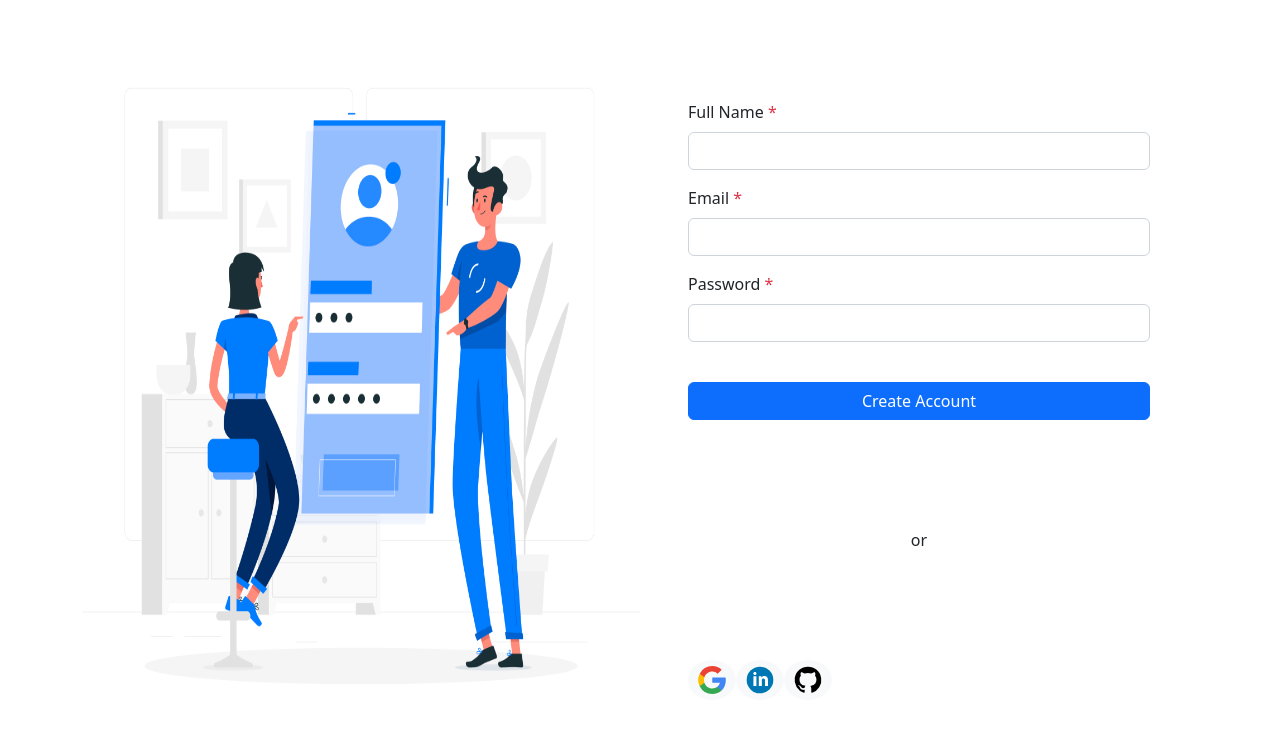
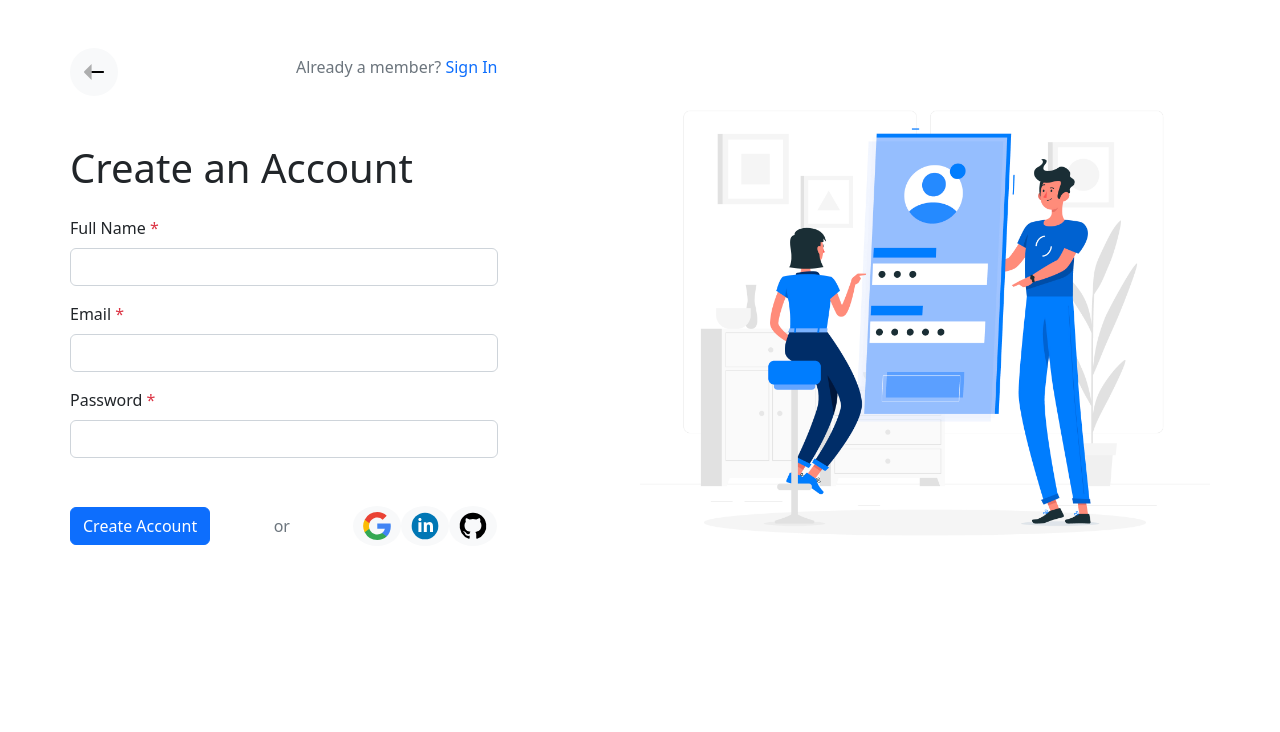
Before and after one commit to Abdurauf1/collections, a React (Create React App) app: page /signup in a window 1280 px wide. Shown: the top 732 px of the page. Built offline with nearby package versions, Linux system fonts and the light colour scheme.

Commit message:
refactor: changed sign up form style

```diff
--- a/src/pages/SignUp.jsx
+++ b/src/pages/SignUp.jsx
@@ -1,7 +1,9 @@
 import React, { useState } from "react";
-import { Form, Button, Container } from "react-bootstrap";
+import { Button, Container, Form } from "react-bootstrap";
 import { api } from "../api/api";
+import { Link } from "react-router-dom";
 import axios from "axios";
+import backIcon from "../assets/icons/back.svg";
 import signUpImg from "../assets/images/signup.jpg";
 import SocialsSignIn from "../components/SocialsSignIn";
 
@@ -39,23 +41,45 @@ const SignUp = () => {
     setState({ ...state, [name]: value });
   };
   return (
-    <Container className="d-flex align-items-center" style={{ height: "100vh" }}>
-      <img className="w-50 h-100" src={signUpImg} alt="sign up img" />
-      <div className="d-flex flex-column justify-content-between w-100 px-5 h-75">
-        <Form className="w-100" onSubmit={handleSubmit}>
+    <Container className="d-flex px-0 py-5">
+      <div className="w-50">
+        <div className="d-flex justify-content-between align-items-center mb-5 w-75">
+          <Link
+            to="/signin"
+            className="d-flex align-items-center justify-content-center p-2 rounded-circle bg-light"
+            style={{ width: "3rem", height: "3rem" }}
+          >
+            <img className="w-75" src={backIcon} alt="back" />
+          </Link>
+          <h6>
+            <span className="text-secondary">Already a member?</span>{" "}
+            <Link to="/signin" className="text-decoration-none">
+              Sign In
+            </Link>
+          </h6>
+        </div>
+        <div className="w-75">
+          <h1 className="mb-4">Create an Account</h1>
+          <Form onSubmit={handleSubmit}>
             <Form.Group className="mb-3" controlId="SignUpName">
               <Form.Label>
                 Full Name <span className="text-danger">*</span>
               </Form.Label>
               <Form.Control type="text" name="name" value={name} onChange={inputChange} required />
             </Form.Group>
-          <Form.Group className="my-3" controlId="SignUpEmail">
+            <Form.Group className="mb-3" controlId="SignUpEmail">
               <Form.Label>
                 Email <span className="text-danger">*</span>
               </Form.Label>
-            <Form.Control type="email" name="email" value={email} onChange={inputChange} required />
+              <Form.Control
+                type="email"
+                name="email"
+                value={email}
+                onChange={inputChange}
+                required
+              />
             </Form.Group>
-          <Form.Group className="my-3" controlId="SignUpPassword">
+            <Form.Group className="mb-5" controlId="SignUpPassword">
               <Form.Label>
                 Password <span className="text-danger">*</span>
               </Form.Label>
@@ -67,13 +91,15 @@ const SignUp = () => {
                 required
               />
             </Form.Group>
-          <Button className="mt-4 w-100" type="submit">
-            Create Account
-          </Button>
-        </Form>
-        <span className="text-center my-4">or</span>
+            <div className="d-flex align-items-center justify-content-between">
+              <Button type="submit">Create Account</Button>
+              <span className="text-secondary">or</span>
               <SocialsSignIn />
             </div>
+          </Form>
+        </div>
+      </div>
+      <img className="w-50" src={signUpImg} alt="sign up image" />
     </Container>
   );
 };
```
Lines whose indentation alone changed are shown as unchanged.
